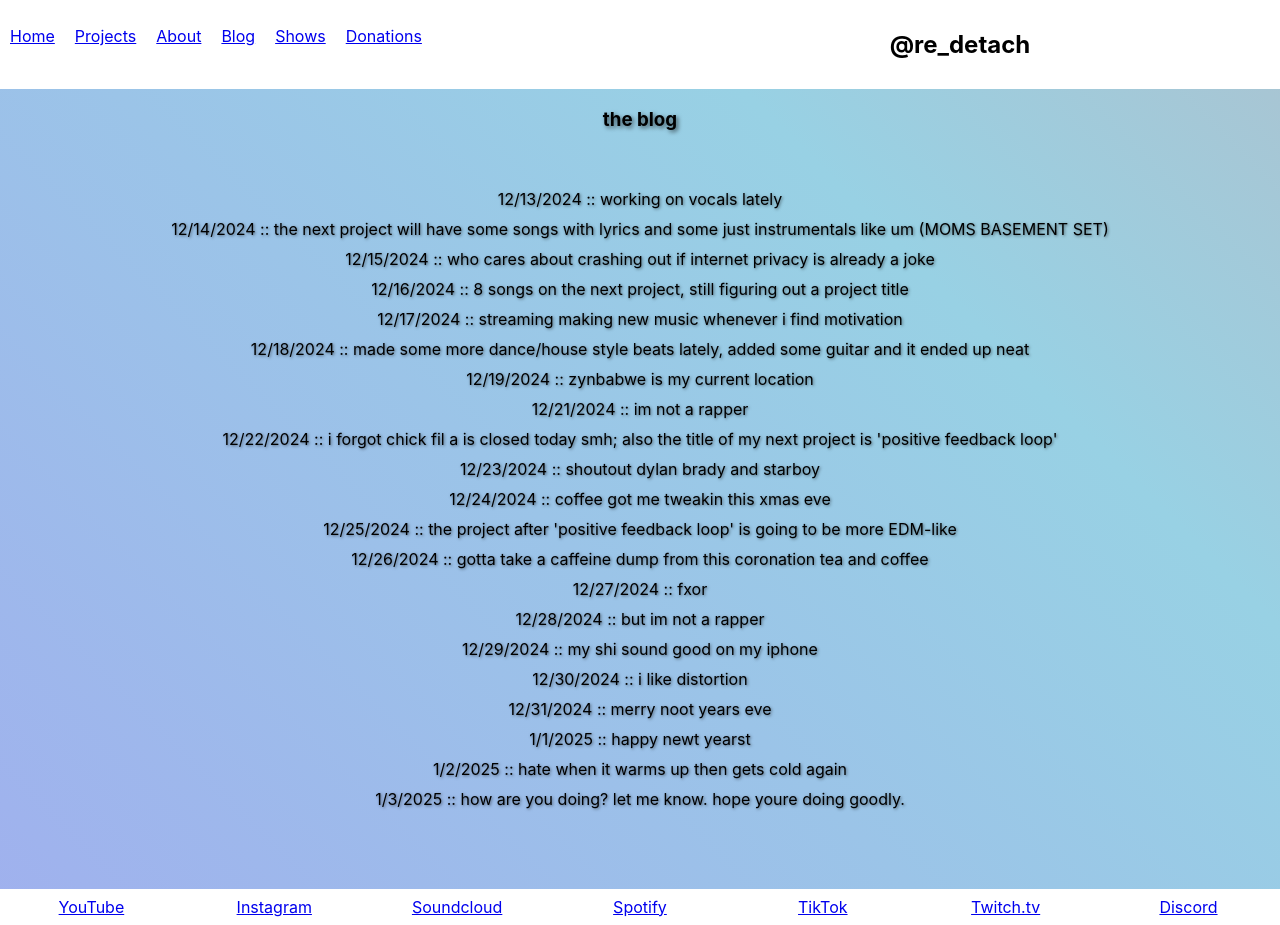
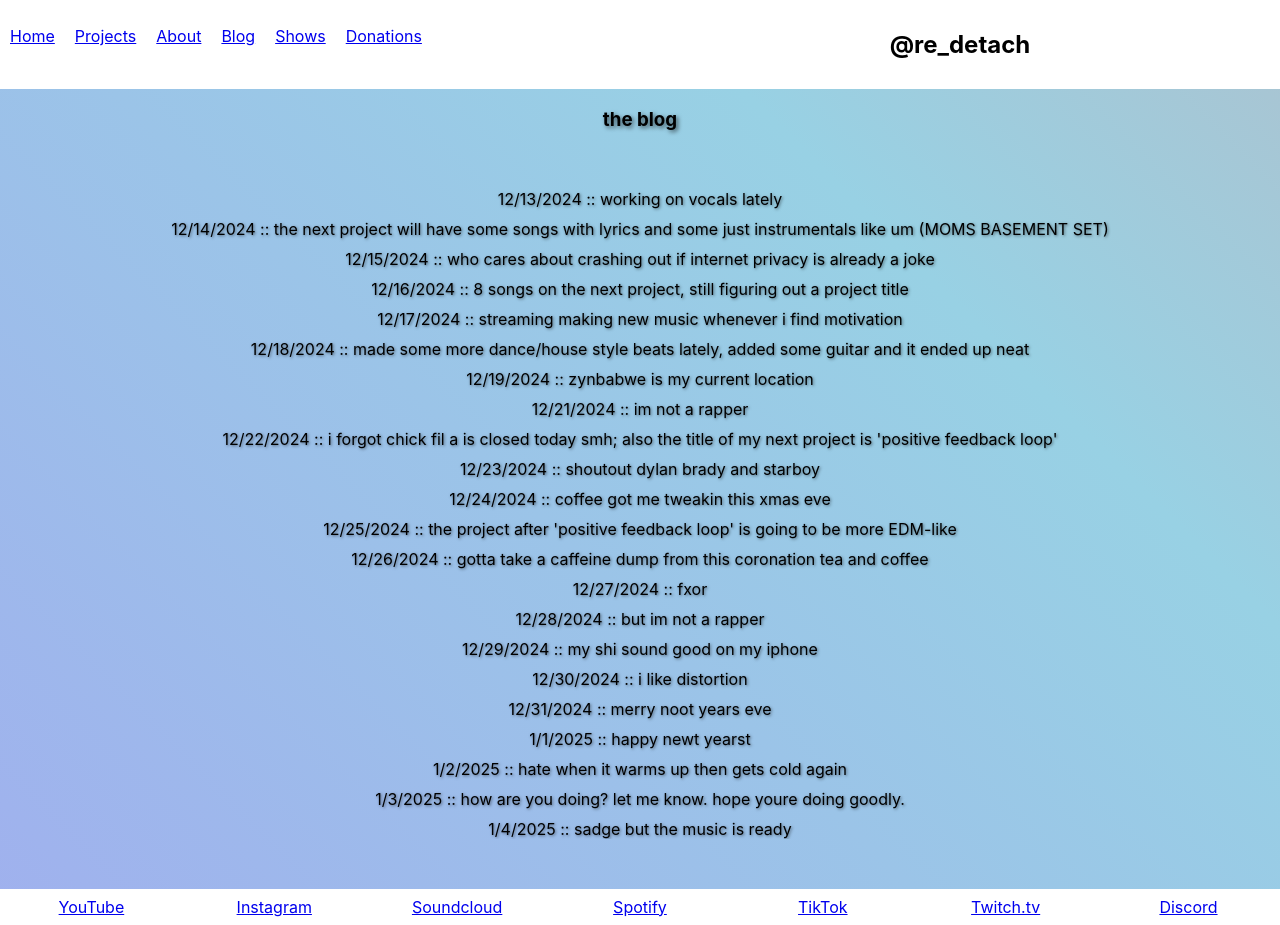
Before and after one commit to rolinmb/redetach-music, a React (Create React App) app: page /blog in a window 1280 px wide. Built offline with nearby package versions, Linux system fonts and the light colour scheme.

Commit message:
blog update

```diff
--- a/src/components/Blog.js
+++ b/src/components/Blog.js
@@ -29,6 +29,7 @@ const Blog = () => {
         <p>1/1/2025   :: happy newt yearst</p>
         <p>1/2/2025   :: hate when it warms up then gets cold again</p>
         <p>1/3/2025   :: how are you doing? let me know. hope youre doing goodly.</p>
+        <p>1/4/2025   :: sadge but the music is ready</p>
       </div>
     </div>
   );
```
